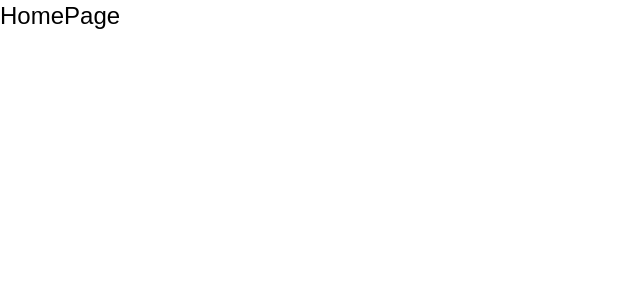
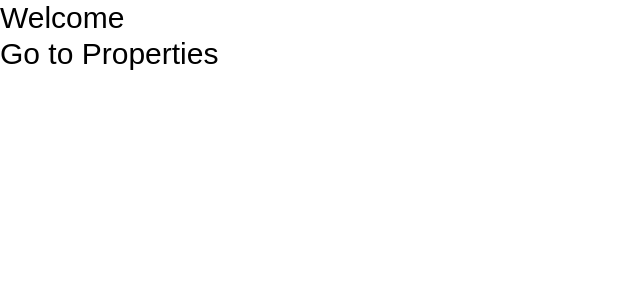
Before and after one commit to tngo0508/property-pulse-nextjs, a Next.js app: page / in a window 1280 px wide. Shown: the top 300 px of the page, without its empty margins (0-640 px from the left). Built offline with nearby package versions, Linux system fonts and the light colour scheme.

Commit message:
learn how to use hook and navigation in next.js

```diff
--- a/app/page.jsx
+++ b/app/page.jsx
@@ -1,5 +1,19 @@
+import Link from "next/link";
+
 const HomePage = () => {
-    return ( <div className="text-2xl">HomePage</div> );
-}
+  return (
+    <div className="text-3xl">
+      <h1>Welcome</h1>
+      <Link
+        href={{
+          pathname: "properties",
+          query: { name: "test" },
+        }}
+      >
+        Go to Properties
+      </Link>
+    </div>
+  );
+};
 
 export default HomePage;
--- /dev/null
+++ b/app/properties/[id]/page.jsx
@@ -0,0 +1,16 @@
+'use client';
+import { useRouter, useParams, useSearchParams, usePathname } from "next/navigation";
+
+const PropertyPage = () => {
+    const router = useRouter();
+    const params = useParams();
+    const searchParams = useSearchParams();
+    const pathName = usePathname();
+    return (
+        <div>
+            Property Page {pathName}
+        </div>
+    )
+}
+
+export default PropertyPage;
--- /dev/null
+++ b/app/properties/add/page.jsx
@@ -0,0 +1,5 @@
+const AddPropertyPage = () => {
+    return ( <div>Add Property Page</div> );
+}
+
+export default AddPropertyPage;
--- /dev/null
+++ b/app/properties/page.jsx
@@ -0,0 +1,5 @@
+const PropertiesPage = () => {
+    return ( <div>Properties Page</div> );
+}
+
+export default PropertiesPage;
```
